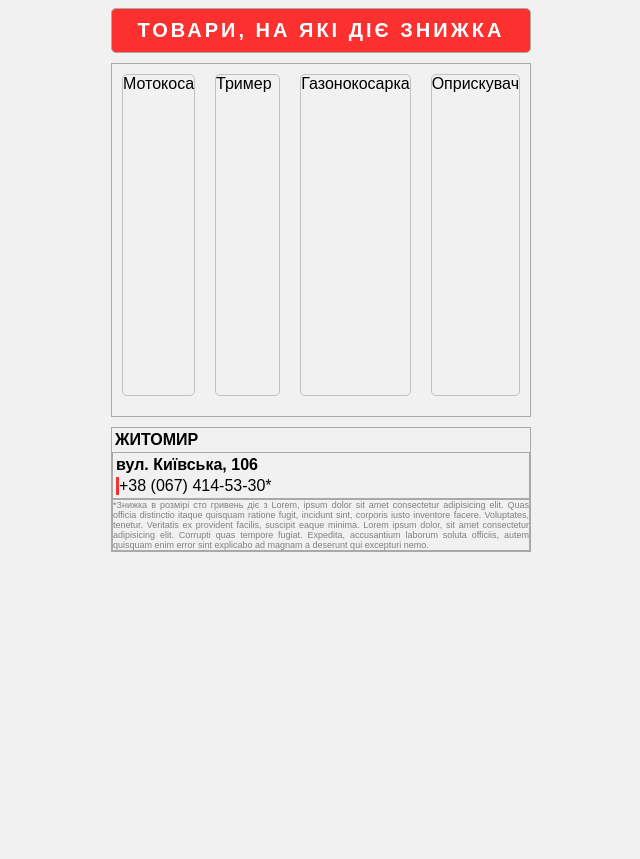
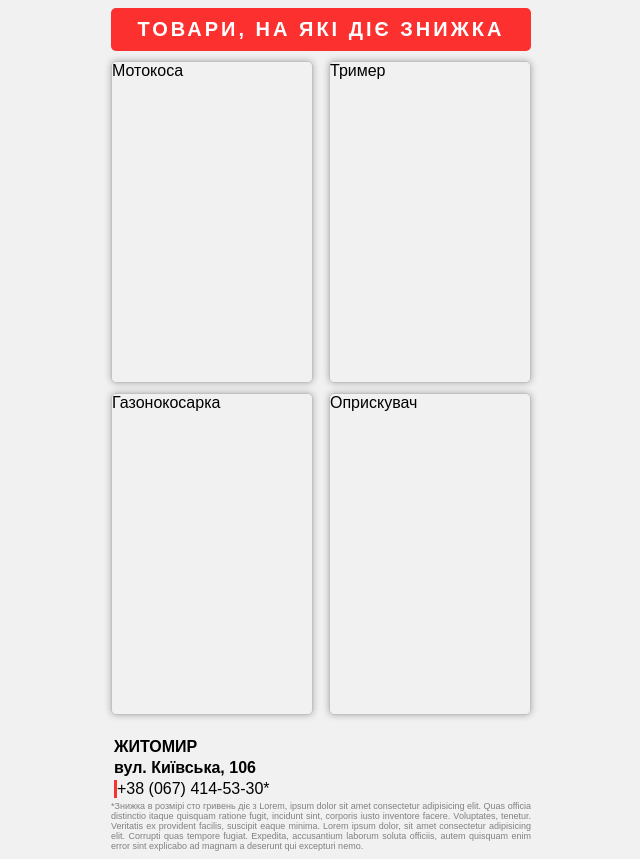
Before and after one commit to niccer5/-GameMarket_Zayets, a plain HTML site: page market.html in a window 1280 px wide. Shown: the whole page, without its empty margins (319-959 px from the left). Before the commit the page ends 800 px from the top, so only its background shows below. Drawn offline with Linux system fonts and the light colour scheme.

Commit message:
illia helps

```diff
--- a/market.css
+++ b/market.css
@@ -13,14 +13,15 @@ gap: 10px;
 }
 
 div{
-border: 1px solid darkgray;
+/* border: 1px solid darkgray; */
 }
 .title {
-background: rgb(253, 48, 48);
+background:rgb(253, 48, 48);
 width: auto;
-color: white;
+color:white;
 padding: 10px;
 border-radius: 5px;
+
 text-transform: uppercase;
 font-size: 20px;
 text-align:center;
@@ -28,9 +29,9 @@ font-weight: bold;
 letter-spacing: 3px;
 }
 .items {
-padding: 10px;
-display: flex;
-gap: 20px;
+display:flex;
+flex-wrap: wrap;
+justify-content: space-between;
 }
 .item {
 width: 200px;
@@ -38,7 +39,7 @@ height: 320px;
 margin-bottom: 10px;
 border: 1px solid rgb(194, 194, 194);
 border-radius: 5px;
-box-shadow: 807px rgba(0, 0, 0, 0.3);
+box-shadow: 0 0 7px rgba(0, 0, 0, 0.3);
 }
 .contacts p {
 margin: 3px;
```
